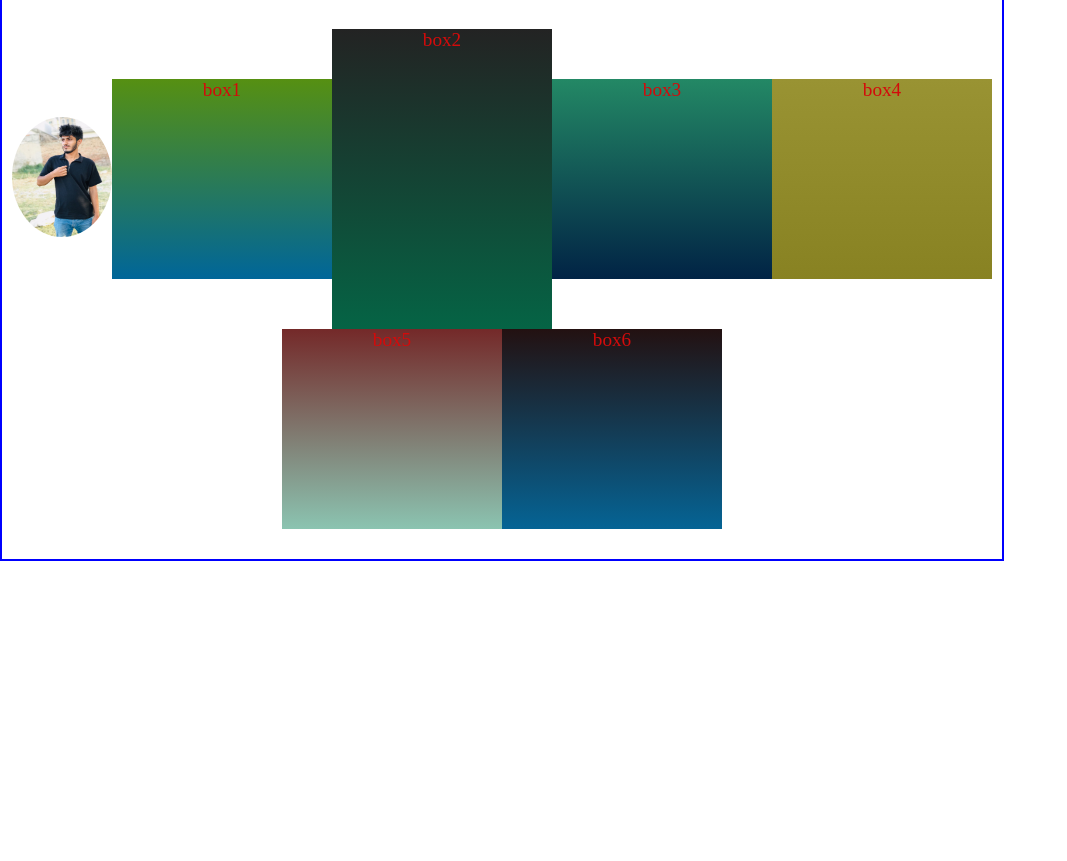
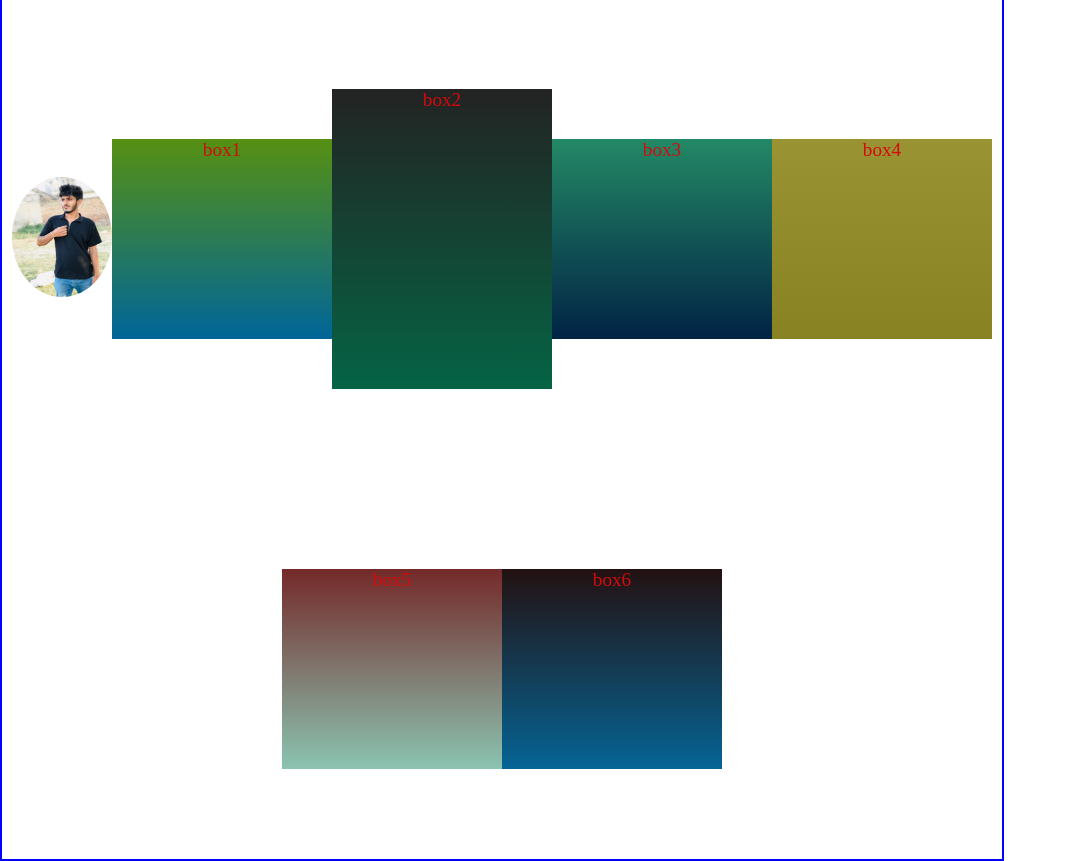
Before and after one commit to RanaAthar/FlexBox, a plain HTML site: page index.html in a window 1280 px wide. Shown: the part 40-901 px from the top of the page, without its empty margins (0-1067 px from the left). Before the commit the page ends 800 px from the top, so only its background shows below. Drawn offline with Linux system fonts and the light colour scheme.

Commit message:
changes in style.css

```diff
--- a/style.css
+++ b/style.css
@@ -6,7 +6,7 @@ body{
     text-align: center;
 }
 .container{
-    height: 560px;
+    height: 860px;
     width: 1000px;
     border: 2px solid blue;
     display: flex;
@@ -16,7 +16,7 @@ body{
     /* flex-direction: row-reverse; */
     justify-content: center;
     align-items: center;
-    align-content: center;
+    align-content:stretch;
     flex-wrap: wrap;
 }
 .box1{
```
